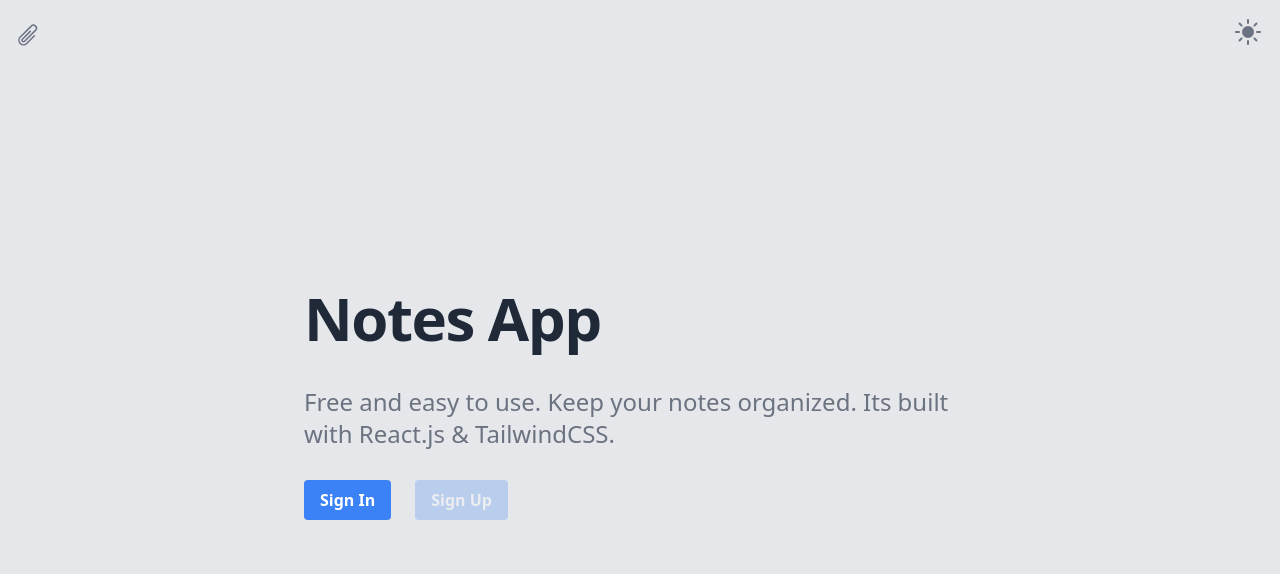
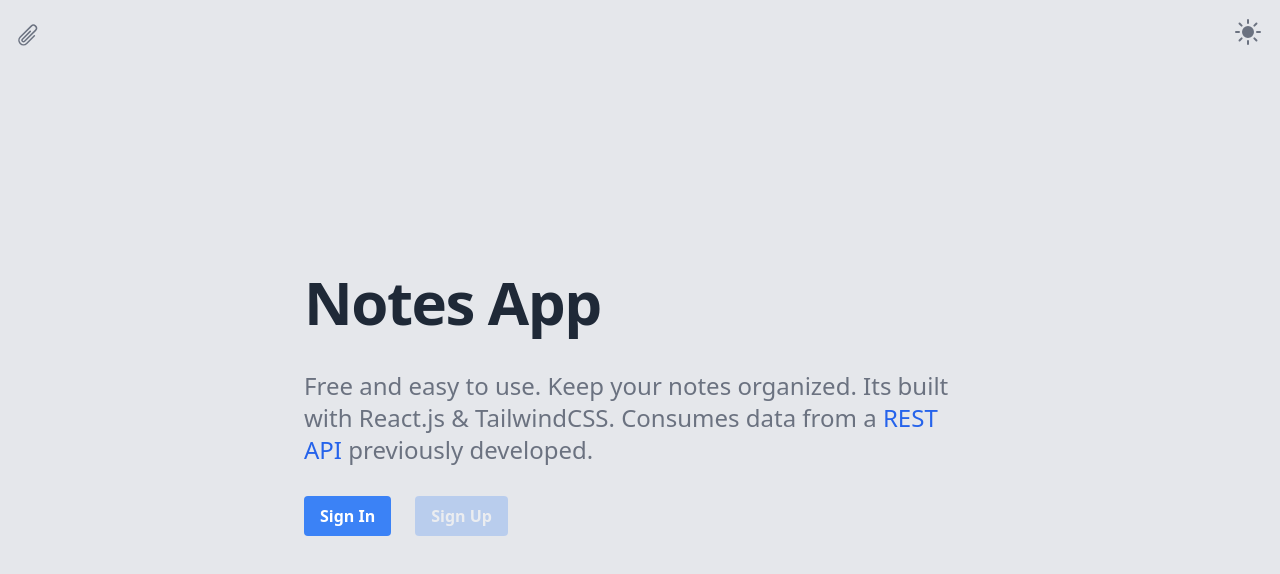
Before and after one commit to Sosasofia/notes-front, a React (Vite) app: page / in a window 1280 px wide. Shown: the top 574 px of the page. Built offline with nearby package versions, Linux system fonts and the light colour scheme; no server answers.

Commit message:
Add changes

```diff
--- a/src/pages/Landing.jsx
+++ b/src/pages/Landing.jsx
@@ -17,12 +17,21 @@ export default function Landing() {
   });
 
   return (
-    <div className="max-w-2xl space-y-2.5 grid place-content-center min-h-screen mx-auto">
+    <div className="min-h-screen max-w-2xl space-y-2.5 grid place-content-center h-full mx-auto">
       <h1 className="text-4xl font-bold leading-snug tracking-tight text-gray-800 lg:text-4xl lg:leading-tight xl:text-6xl xl:leading-tight dark:text-white">
         Notes App
       </h1>
       <p className="py-5 text-xl leading-normal text-gray-500 lg:text-xl xl:text-2xl dark:text-gray-300">
         Free and easy to use. Keep your notes organized. Its built with React.js & TailwindCSS.
+        Consumes data from a{" "}
+        <a
+          className="font-medium text-blue-600 dark:text-blue-400 hover:underline"
+          href="https://github.com/Sosasofia/notes-api"
+          rel="noreferrer"
+          target="_blank">
+          REST API
+        </a>{" "}
+        previously developed.
       </p>
       <div className="space-x-6">
         <button
```
Also changed, not shown: 2 other files (tests, documents, lock files or other folders).
